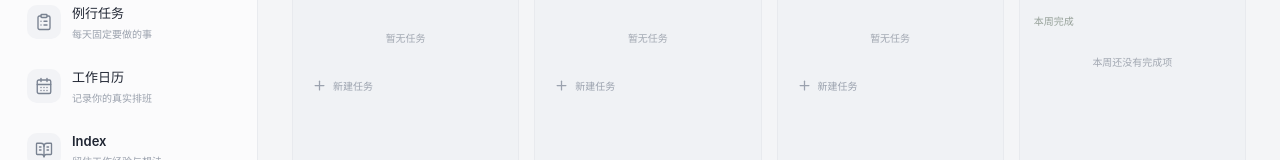
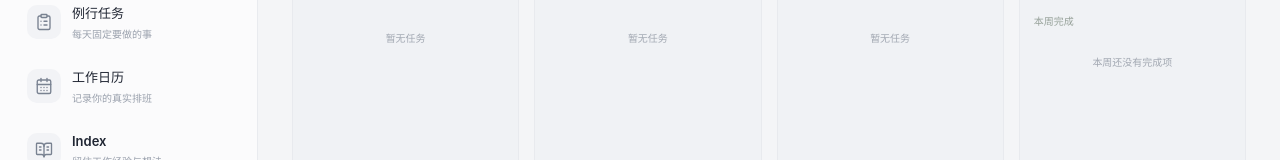
Before and after one commit to yez780055-cell/work-todo, a React (Vite) app: page / in a window 1280 px wide. Shown: the part 190-350 px from the top of the page. Built offline with nearby package versions, Linux system fonts and the light colour scheme.

Commit message:
Consolidate task creation to status column header

```diff
--- a/src/components/TaskBoard.tsx
+++ b/src/components/TaskBoard.tsx
@@ -66,7 +66,6 @@ export function TaskBoard({
                 />
               ))}
             </div>
-            {status !== 'done' && <button className="add-task-inline" onClick={() => onCreateTask(status)}><Plus size={15} /> 新建任务</button>}
           </section>
         ))}
       </div>
```
